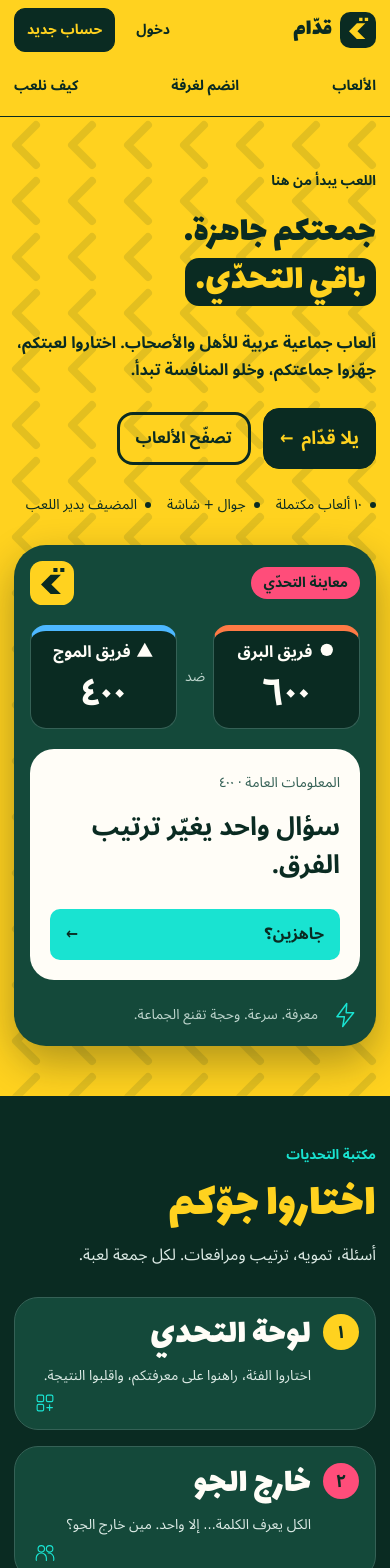
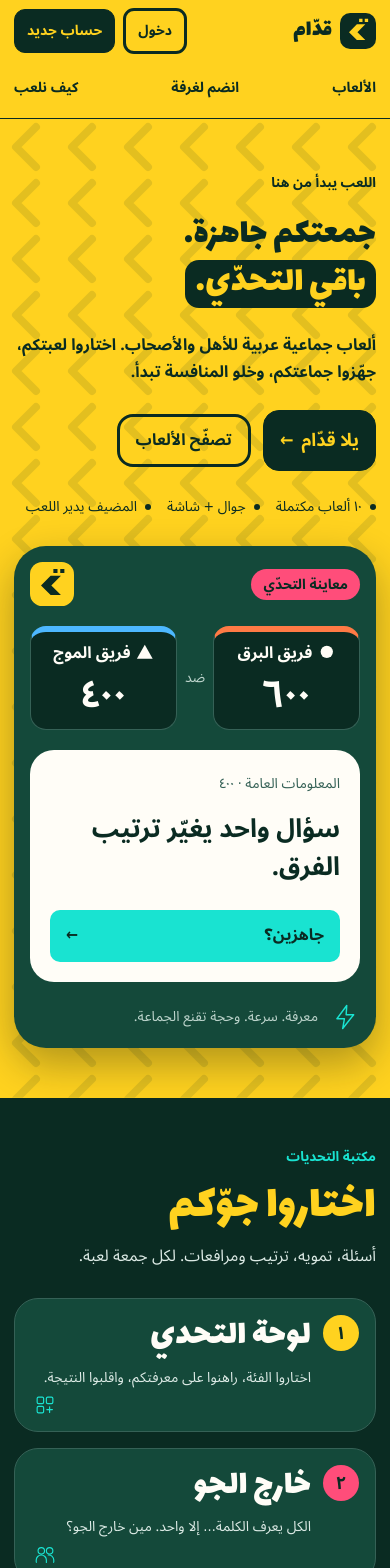
Before and after one commit to 7assan-0/quddam, a Next.js app in the folder qalba-platform/: page / in a window 390 px wide. Shown: the top 1568 px of the page. Built offline with nearby package versions, Linux system fonts and the light colour scheme; no server answers.

Commit message:
fix(design): tighten card focus, team labels and Sun header contrast

```diff
--- a/qalba-platform/src/styles/quddam.css
+++ b/qalba-platform/src/styles/quddam.css
@@ -164,7 +164,7 @@ body:has(.quddam-sun-hero) .header .quddam-mark { color:var(--color-primary); }
 body:has(.quddam-sun-hero) .header .quddam-mark-cut { fill:var(--color-accent-gold); }
 body:has(.quddam-sun-hero) .header .btn-primary { background:var(--color-primary); color:var(--color-accent-gold); border-color:var(--color-primary); }
 body:has(.quddam-sun-hero) .header .btn-primary:hover { background:var(--neutral-800); }
-body:has(.quddam-sun-hero) .header .btn-ghost { color:var(--color-primary); }
+body:has(.quddam-sun-hero) .header .btn-ghost { color:var(--color-primary); border:3px solid var(--color-primary); }
 body:has(.quddam-sun-hero) .header .btn-ghost:hover { background:var(--color-primary-tint); color:var(--color-accent-gold); }
 body:has(.quddam-sun-hero) .header .account-menu summary { color:var(--color-primary); border-color:var(--color-primary); }
 body:has(.quddam-sun-hero) .header .account-menu>div { color:var(--color-text-inverse); }
@@ -188,13 +188,12 @@ body:has(.quddam-sun-hero) .header .account-menu>div { color:var(--color-text-in
 .quddam-game-section .section-head h2 { color:var(--color-accent-gold); font:400 clamp(3rem,5vw,5rem)/1.2 var(--font-display); }
 .quddam-game-section .section-head p { color:var(--neutral-200); }
 .quddam-home-games { display:grid; grid-template-columns:repeat(auto-fit,minmax(200px,1fr)); gap:var(--space-4); }
-.quddam-home-game { position:relative; display:grid; grid-template-columns:36px minmax(0,1fr); align-content:start; align-items:start; gap:var(--space-3); background:var(--color-primary-surface); color:var(--color-text-inverse); min-height:120px; border:1px solid var(--neutral-600); border-radius:24px; padding:var(--space-4); transition:transform var(--motion-normal) var(--ease-standard),border-color var(--motion-normal); }
-.quddam-home-game:hover,.quddam-home-game:focus-visible { border-color:var(--color-accent-gold); transform:translateY(-3px); }
+.quddam-home-game { position:relative; display:block; background:var(--color-primary-surface); color:var(--color-text-inverse); min-height:120px; border:1px solid var(--neutral-600); border-radius:24px; padding:0; transition:transform var(--motion-normal) var(--ease-standard),border-color var(--motion-normal); }
+.quddam-home-game:hover,.quddam-home-game:focus-within { border-color:var(--color-accent-gold); transform:translateY(-3px); }
 .quddam-game-number { display:grid; place-items:center; width:36px; height:36px; border-radius:50%; background:var(--color-accent-gold); color:var(--color-primary); font:900 1.125rem/1 var(--font-arabic); }
 .quddam-game-number--1 { background:var(--color-secondary); }
 .quddam-game-number--2 { background:var(--color-accent-turquoise); }
 .quddam-game-number--3 { background:var(--color-bg); }
-.quddam-home-game { display:block; padding:0; }
 .quddam-home-game-link { display:grid; grid-template-columns:36px minmax(0,1fr); align-content:start; align-items:start; gap:var(--space-3); min-height:120px; padding:var(--space-4); border-radius:inherit; }
 .quddam-home-game-copy { display:grid; gap:var(--space-2); padding-bottom:26px; min-width:0; }
 .quddam-home-game-copy strong { font:400 36px/1.2 var(--font-display); overflow-wrap:anywhere; }
@@ -237,7 +236,7 @@ body:has(.quddam-sun-hero) .header .account-menu>div { color:var(--color-text-in
 .quddam-board-tv .display-scores { order:2; }
 .quddam-board-tv .display-team { background:var(--color-primary-surface); border:0; border-block-start:8px solid var(--quddam-team); border-radius:24px; padding:clamp(16px,2vw,28px); }
 .quddam-board-tv .display-team--active { background:var(--color-primary-surface); outline:5px solid var(--color-accent-gold); outline-offset:2px; }
-.quddam-board-tv .display-team span { display:inline-flex; align-items:center; font-size:clamp(1.75rem,2.3vw,2.5rem); font-weight:900; }
+.quddam-board-tv .display-team>div>span { display:inline-flex; align-items:center; font-size:clamp(1.75rem,2.3vw,2.5rem); font-weight:900; }
 .quddam-board-tv .display-team strong.score-number { font:400 clamp(3.25rem,7.2vw,5.75rem)/1 var(--font-display); }
 .quddam-board-tv .display-team-status { width:max-content; border-radius:var(--radius-pill); background:var(--color-accent-gold); color:var(--color-primary); font-size:clamp(1.25rem,1.8vw,1.5rem); padding:4px 12px; font-weight:900; margin-top:var(--space-2); }
 .quddam-board-tv .display-grid { order:3; }
@@ -267,5 +266,5 @@ body:has(.quddam-sun-hero) .header .account-menu>div { color:var(--color-text-in
   .progress-chevron.is-newly-filled { animation:none; }
   .timer-ring-progress { transition:none; }
   .quddam-home-game { transition:none; }
-  .quddam-home-game:hover,.quddam-home-game:focus-visible { transform:none; }
+  .quddam-home-game:hover,.quddam-home-game:focus-within { transform:none; }
 }
```
